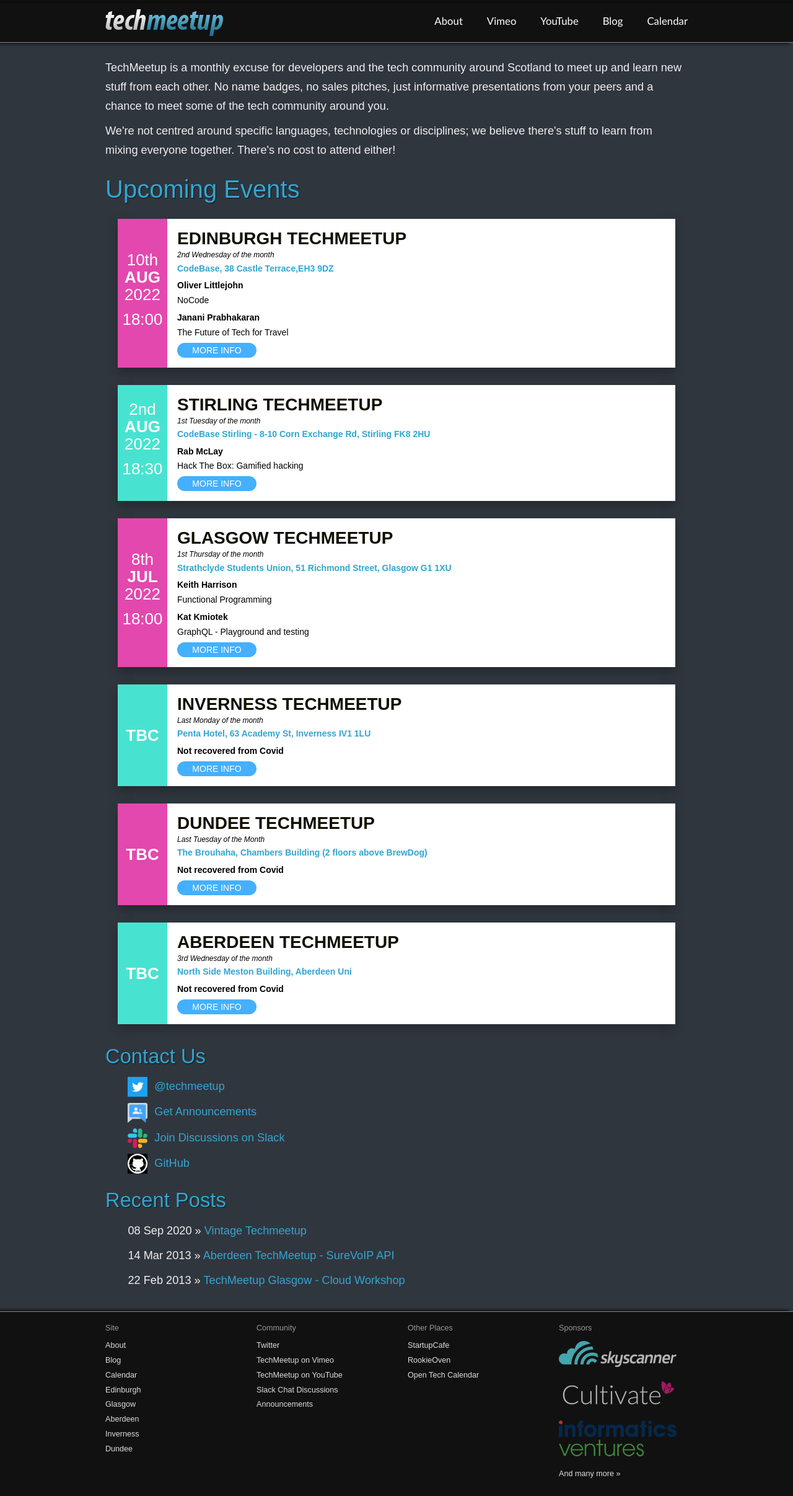
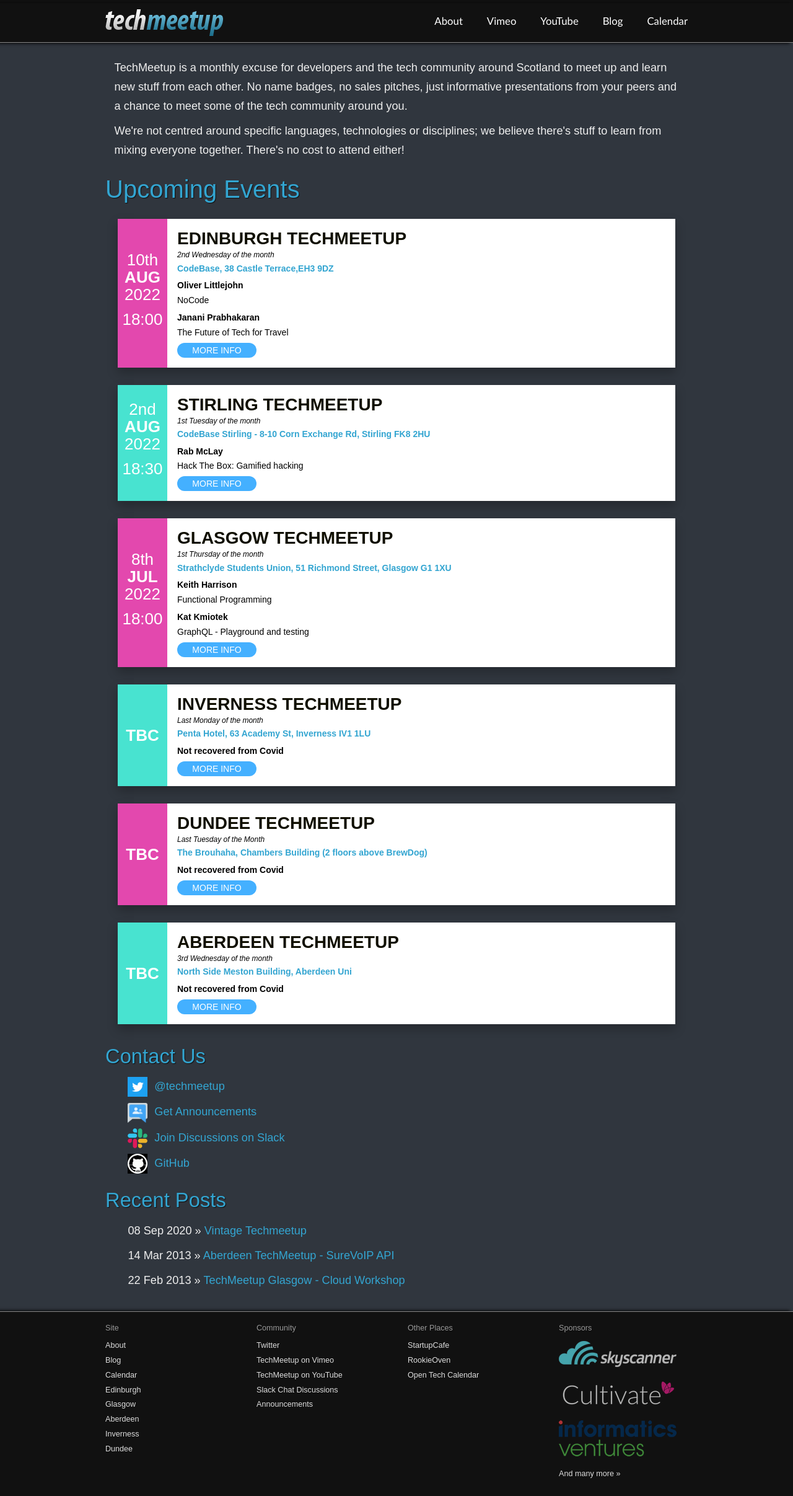
Before and after one commit to techmeetup/techmeetup.co.uk, a Jekyll site: the page built from index.html, in a window 1280 px wide. Shown: the whole page at 62% size. Built offline with Jekyll 4.4.1, drawn with Linux system fonts in a browser that asks for light colours.

Commit message:
fix intro text padding on mobile

```diff
--- a/index.html
+++ b/index.html
@@ -3,6 +3,7 @@
 title: Home
 ---
 
+<div id="what-we-are">
 <p>
   TechMeetup is a monthly excuse for developers and the tech community
   around Scotland to meet up and learn new stuff from each other. No name
@@ -15,6 +16,7 @@
   we believe there's stuff to learn from mixing everyone together. There's
   no cost to attend either!
 </p>
+</div>
 
 <div id="upcoming-events">
   <h1>Upcoming Events</h1>
--- a/static/css/desktop.css
+++ b/static/css/desktop.css
@@ -148,6 +148,10 @@
   #content {
     width: 940px;
     padding: 0 0 25px 0;
+  }
+
+  #what-we-are {
+    padding: 0;
   }
 
   #header h1 {
@@ -480,3 +484,8 @@
 #recent-posts {
   margin-top: 1.5em;
 }
+
+#what-we-are {
+  padding-left: 0.8em;
+  padding-right: 0.8em;
+}
```
